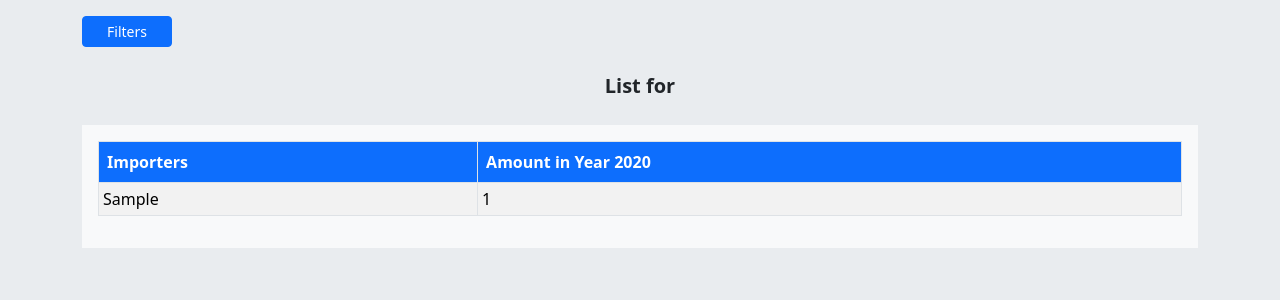
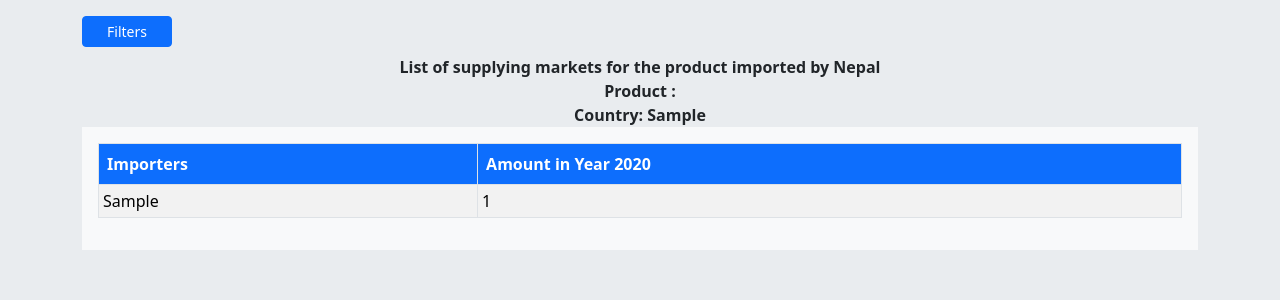
Before and after one commit to SurjanaJ/data-bank, a Django app: template databank/import/templates/import/time_series.html in a window 1280 px wide. Shown: the part 56-356 px from the top of the page. Run offline with Django 4.2, Linux system fonts and the light colour scheme; data comes from the database, SQL or seed files in the repository; tables that the repository leaves empty hold one stand-in row (values such as "Sample post"); the template is opened without the code that fills it: values that come from a table or form of the project are taken from there, most other values are stand-ins (such as "Sample title", 1, 10 or a date in 2020); some libraries are stand-ins or nearby versions.

Commit message:
Feature : display country name in the header.

```diff
--- a/databank/import/templates/import/time_series.html
+++ b/databank/import/templates/import/time_series.html
@@ -48,8 +48,9 @@
     </div>
 </div>
 
-<div class="fs-5 my-4 fw-bold text-center">List for  </div>
-
+<div class="fs-6  fw-bold text-center">List of supplying markets for the product imported by Nepal   </div>
+<div class="fs-6  fw-bold text-center">Product : </div>
+<div class="fs-6  fw-bold text-center">Country: {{display_country}} </div>
 
 
 <div class="table-responsive mt- bg-light p-3">
```
Also changed, not shown: databank/import/views.py (+16 -1 lines).
